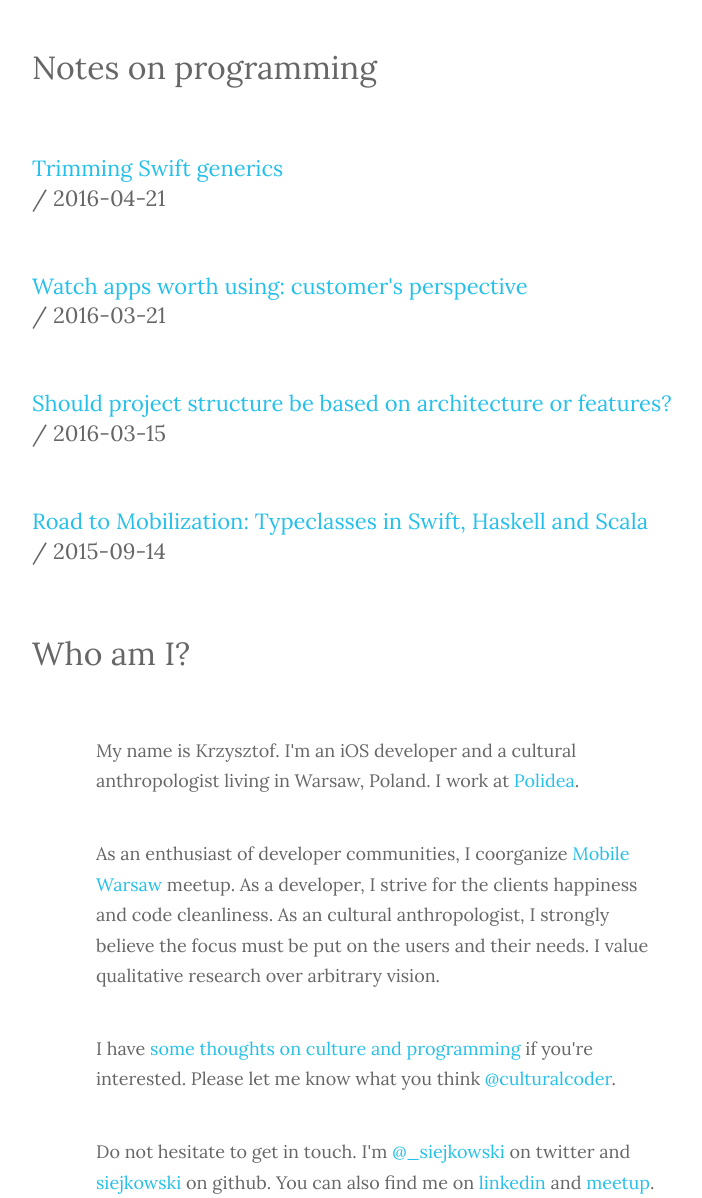
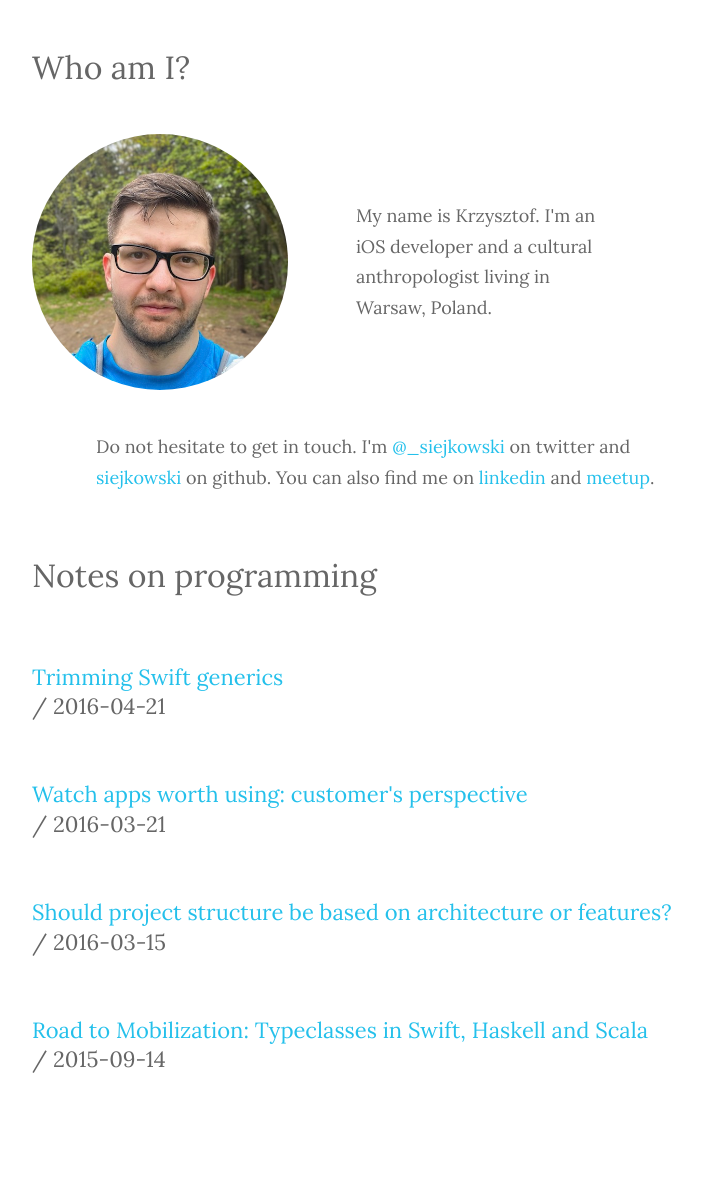
Before and after one commit to siejkowski/siejkowski.github.com, a Jekyll site: the page built from index.html, in a window 1280 px wide. Shown: the whole page, without its empty margins (288-990 px from the left). Built offline with Jekyll 4.4.1, drawn with Linux system fonts in a browser that asks for light colours; after the commit the page ends 1095 px from its top, so only the background shows below that.

Commit message:
Removed old info

```diff
--- a/_includes/content.html
+++ b/_includes/content.html
@@ -2,11 +2,10 @@
 
 <h1>Who am I?</h1>
 
-<h6>My name is Krzysztof. I'm an iOS developer and a cultural anthropologist living in Warsaw, Poland. I work at <a href="https://www.polidea.com">Polidea</a>.</h6>
-
-<h6>As an enthusiast of developer communities, I coorganize <a href="http://mobile-warsaw.pl">Mobile Warsaw</a> meetup. As a developer, I strive for the clients happiness and code cleanliness. As an cultural anthropologist, I strongly believe the focus must be put on the users and their needs. I value qualitative research over arbitrary vision.</h6>
-
-<h6>I have <a href="http://culturalcoder.com">some thoughts on culture and programming</a> if you're interested. Please let me know what you think <a href="https://twitter.com/culturalcoder">@culturalcoder</a>.</h6>
+<div style="display:inline-block;">
+	<img style="display:inline-block; width: 40%; border-radius: 50%;" src="krzysztof_siejkowski.jpg"/>
+	<h6 style="display:inline-block; width: 40%; vertical-align: middle;">My name is Krzysztof. I'm an iOS developer and a cultural anthropologist living in Warsaw, Poland.</h6>
+</div>
 
 <h6>Do not hesitate to get in touch. I'm <a href="https://twitter.com/_siejkowski">@_siejkowski</a> on twitter and <a href="https://github.com/siejkowski">siejkowski</a> on github. You can also find me on <a href="https://www.linkedin.com/profile/view?id=87258500">linkedin</a> and <a href="http://www.meetup.com/members/82001142/">meetup</a>.</h6>
 
--- a/index.html
+++ b/index.html
@@ -3,5 +3,5 @@ layout: layout
 title: siejkowski.net
 ---
 
+{% include content.html %}
 {% include posts.html %}
-{% include content.html %}
```
Also changed, not shown: krzysztof_siejkowski.jpg (added).
